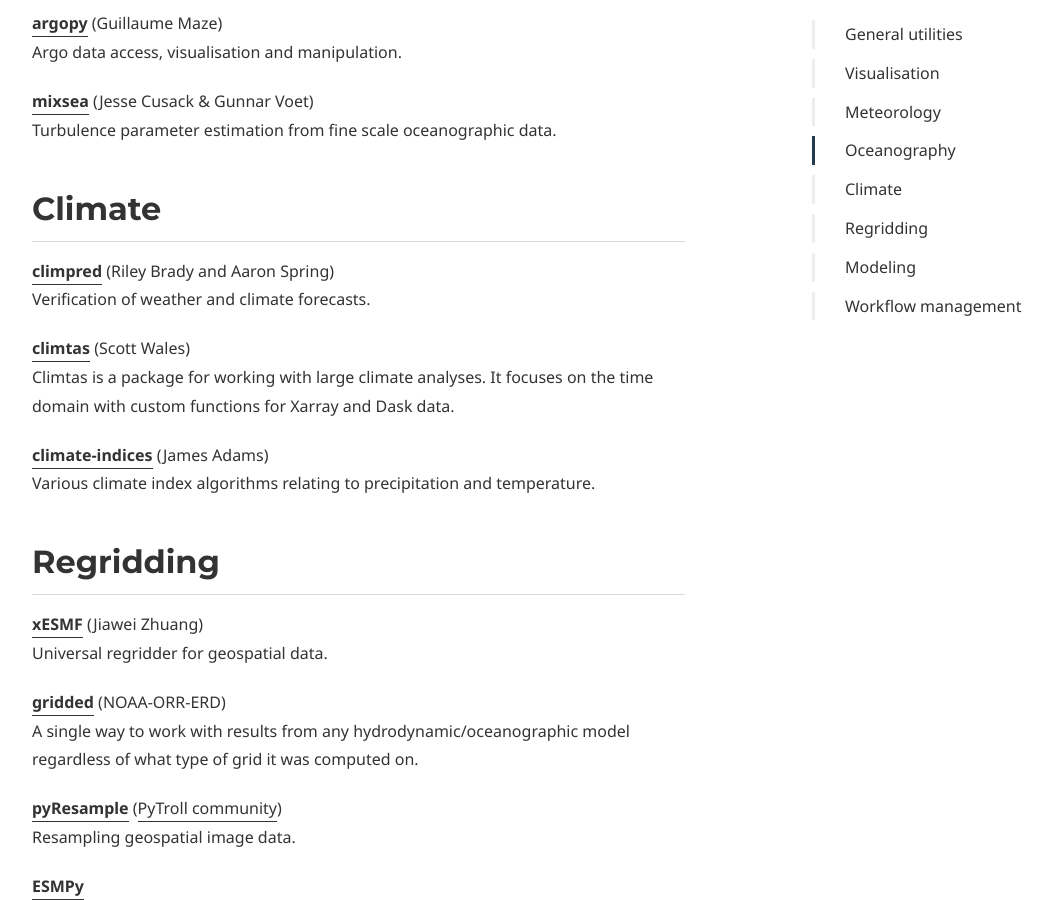
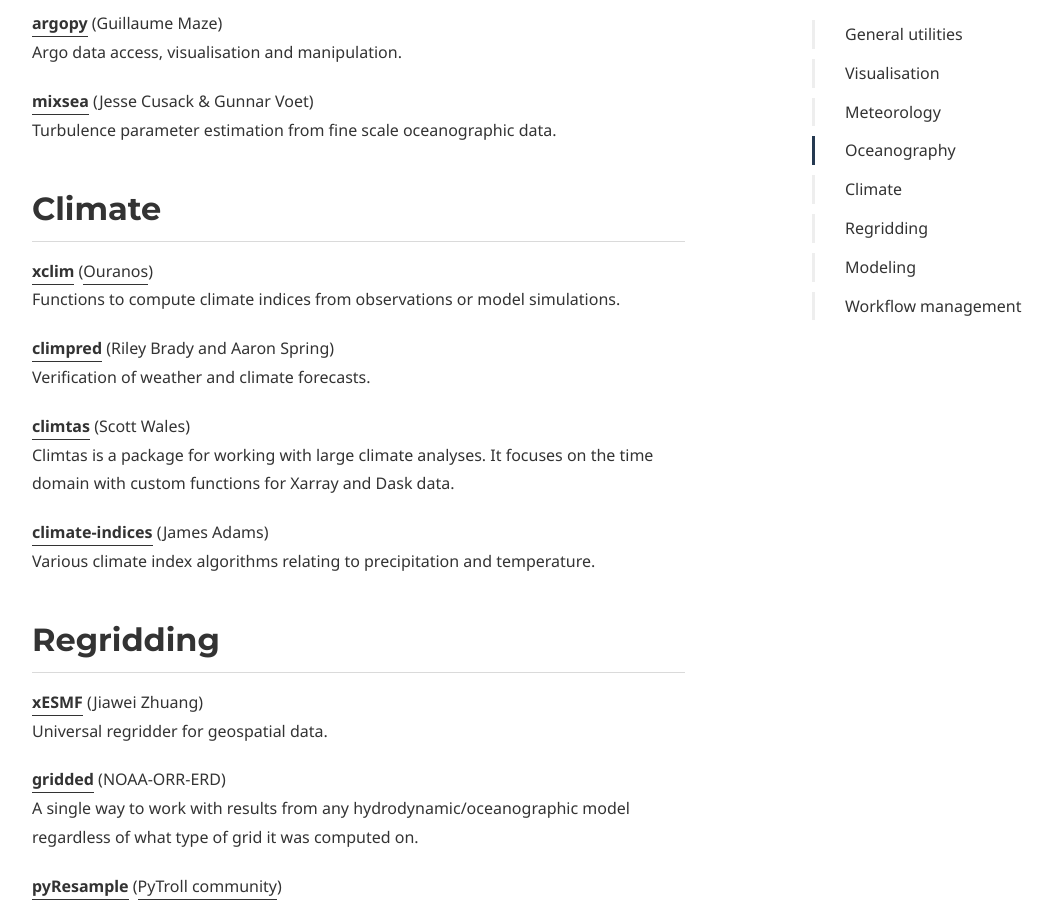
Before and after one commit to PyAOS/pyaos.github.io, a Jekyll site: the page built from packages.md, in a window 1280 px wide and 900 px high, scrolled down 2908 px. Shown: the whole window, without its empty margins (38-1091 px from the left). Built offline with Jekyll 4.4.1, drawn with Linux system fonts in a browser that asks for light colours; some web fonts are replaced.

Commit message:
Add xclim

```diff
--- a/packages.md
+++ b/packages.md
@@ -110,6 +110,9 @@
 
 ## Climate
 
+**[xclim](https://xclim.readthedocs.io/en/latest/)** ([Ouranos](https://ouranos.ca/))
+Functions to compute climate indices from observations or model simulations.
+
 **[climpred](https://climpred.readthedocs.io/en/stable/)** (Riley Brady and Aaron Spring)
 Verification of weather and climate forecasts.
 
```
